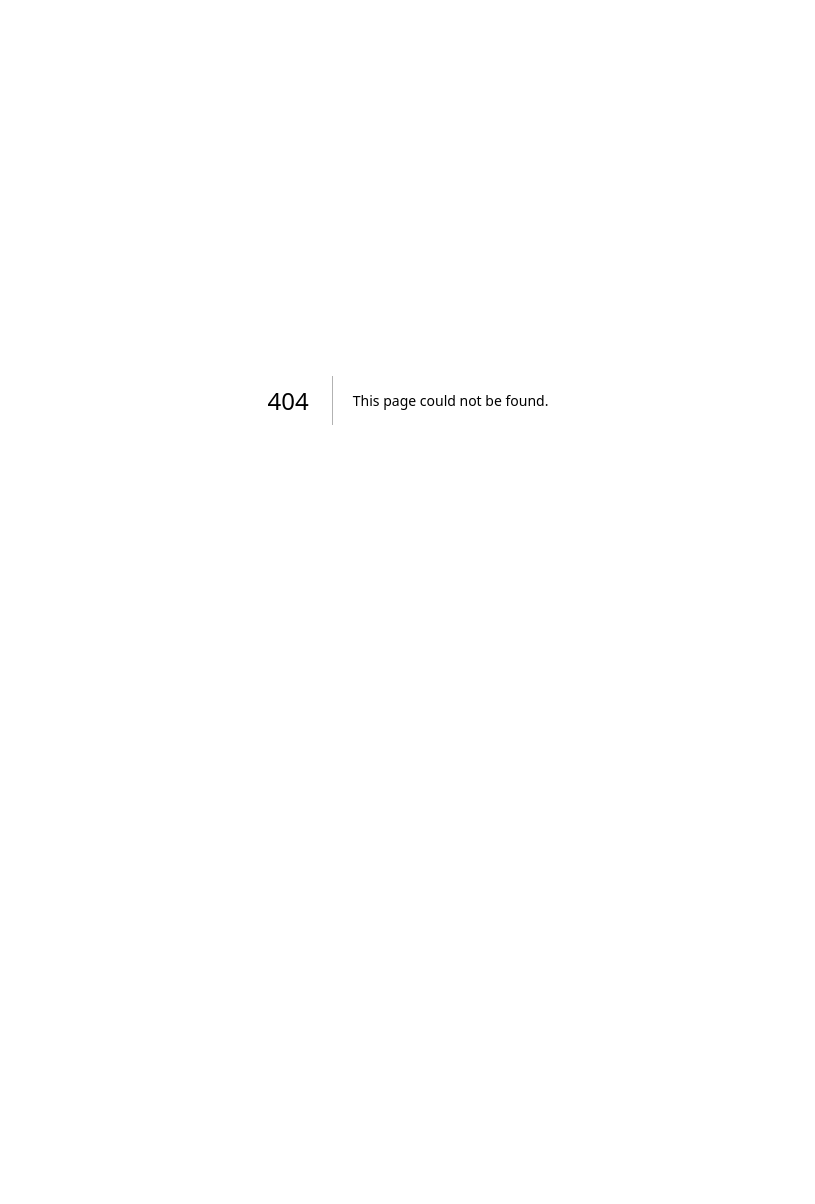
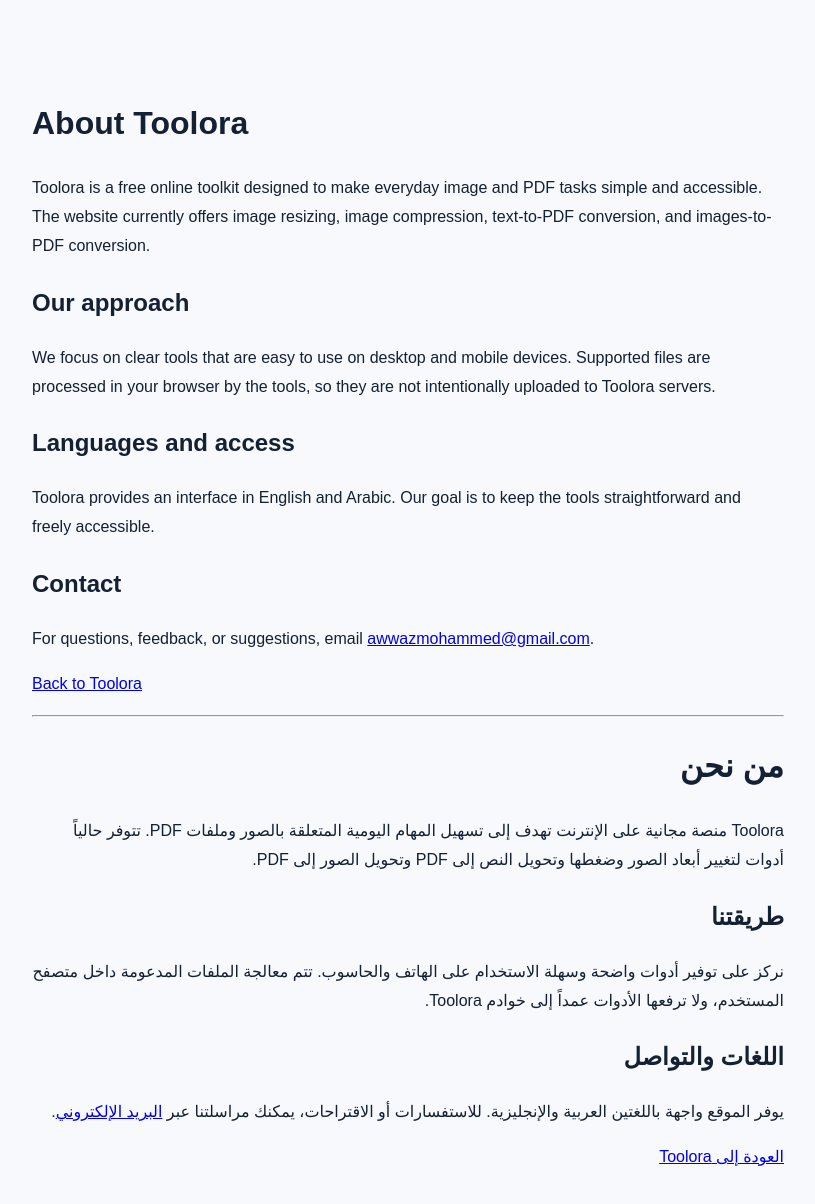
Before and after one commit to m5716386/toolora, a Next.js app: page /about in a window 1280 px wide. Before the commit this address had no page. Shown: the top 1204 px of the page, without its empty margins (232-1047 px from the left). Before the commit the page ends 800 px from the top, so only its background shows below. Built offline with nearby package versions, Linux system fonts and the light colour scheme.

Commit message:
Add bilingual About page

```diff
--- /dev/null
+++ b/app/about/page.tsx
@@ -0,0 +1,28 @@
+export const metadata = {
+  title: "About Toolora",
+  description: "Learn about Toolora, a free online collection of simple image and PDF tools."
+};
+
+export default function About() {
+  return (
+    <main style={{maxWidth:800,margin:"50px auto",padding:24,fontFamily:"Arial,sans-serif",lineHeight:1.8}}>
+      <h1>About Toolora</h1>
+      <p>Toolora is a free online toolkit designed to make everyday image and PDF tasks simple and accessible. The website currently offers image resizing, image compression, text-to-PDF conversion, and images-to-PDF conversion.</p>
+      <h2>Our approach</h2>
+      <p>We focus on clear tools that are easy to use on desktop and mobile devices. Supported files are processed in your browser by the tools, so they are not intentionally uploaded to Toolora servers.</p>
+      <h2>Languages and access</h2>
+      <p>Toolora provides an interface in English and Arabic. Our goal is to keep the tools straightforward and freely accessible.</p>
+      <h2>Contact</h2>
+      <p>For questions, feedback, or suggestions, email <a href="mailto:awwazmohammed@gmail.com">awwazmohammed@gmail.com</a>.</p>
+      <p><a href="/">Back to Toolora</a></p>
+      <hr />
+      <h1 dir="rtl">من نحن</h1>
+      <p dir="rtl">Toolora منصة مجانية على الإنترنت تهدف إلى تسهيل المهام اليومية المتعلقة بالصور وملفات PDF. تتوفر حالياً أدوات لتغيير أبعاد الصور وضغطها وتحويل النص إلى PDF وتحويل الصور إلى PDF.</p>
+      <h2 dir="rtl">طريقتنا</h2>
+      <p dir="rtl">نركز على توفير أدوات واضحة وسهلة الاستخدام على الهاتف والحاسوب. تتم معالجة الملفات المدعومة داخل متصفح المستخدم، ولا ترفعها الأدوات عمداً إلى خوادم Toolora.</p>
+      <h2 dir="rtl">اللغات والتواصل</h2>
+      <p dir="rtl">يوفر الموقع واجهة باللغتين العربية والإنجليزية. للاستفسارات أو الاقتراحات، يمكنك مراسلتنا عبر <a href="mailto:awwazmohammed@gmail.com">البريد الإلكتروني</a>.</p>
+      <p dir="rtl"><a href="/">العودة إلى Toolora</a></p>
+    </main>
+  );
+}
```
